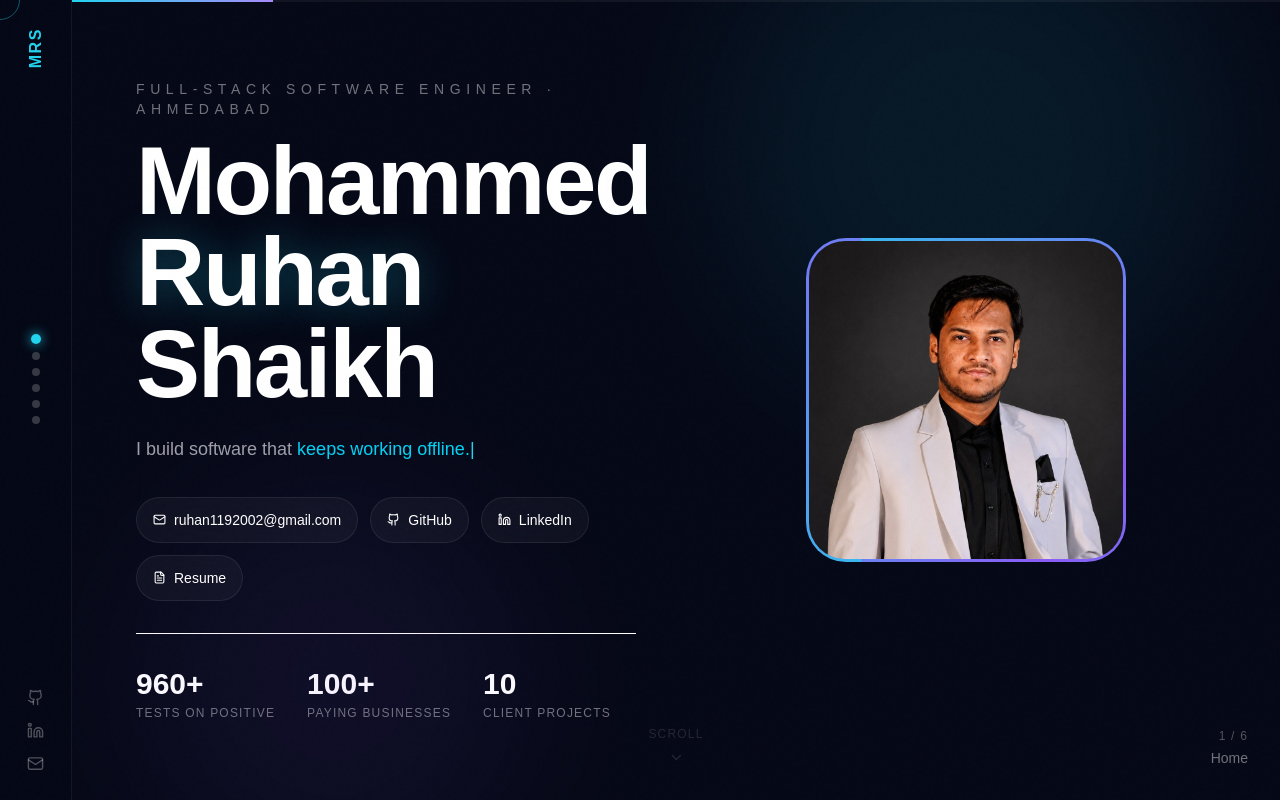
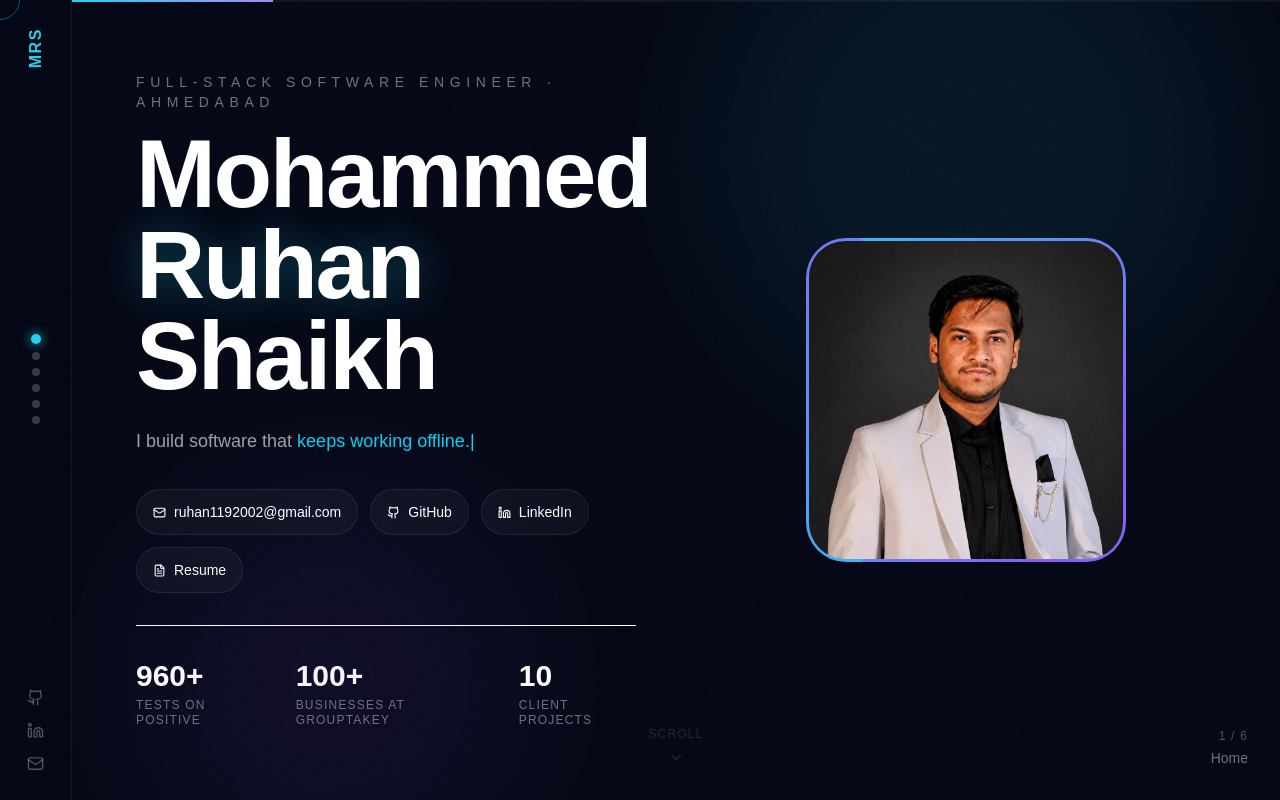
Before and after one commit to mruhanshaikh/PortFolio, a React (Vite) app: page / in a window 1280 px wide. Built offline with nearby package versions, Linux system fonts and the light colour scheme.

Commit message:
Clarify hero stat label

```diff
--- a/src/Sections/HeroSection.jsx
+++ b/src/Sections/HeroSection.jsx
@@ -51,7 +51,7 @@ export function HeroSection({ onNext }) {
           {/* Stats */}
           <motion.div initial={{ opacity: 0 }} animate={{ opacity: 1 }} transition={{ delay: 0.9 }}
             className="flex gap-6 sm:gap-8 mt-6 sm:mt-8 pt-6 sm:pt-8 border-t border-white/08">
-            {[{ n: 960, s: "+", label: "Tests on POSitive" }, { n: 100, s: "+", label: "Paying Businesses" }, { n: 10, s: "", label: "Client Projects" }].map(({ n, s, label }) => (
+            {[{ n: 960, s: "+", label: "Tests on POSitive" }, { n: 100, s: "+", label: "Businesses at GroupTakey" }, { n: 10, s: "", label: "Client Projects" }].map(({ n, s, label }) => (
               <div key={label}>
                 <p className="text-xl sm:text-3xl font-black text-white"><Counter to={n} suffix={s} /></p>
                 <p className="text-xs text-zinc-500 mt-1 uppercase tracking-widest leading-tight">{label}</p>
```
